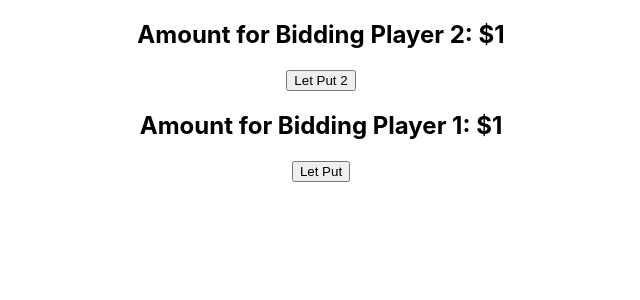
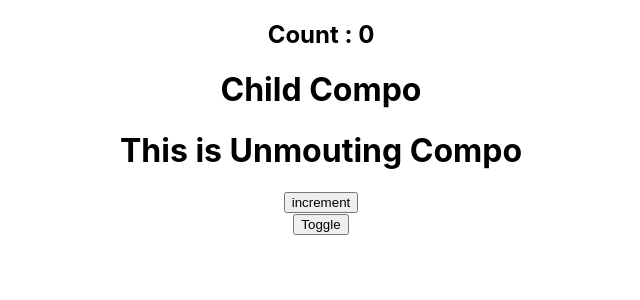
Before and after one commit to ErShubham2908/React-Interview-EA25, a React (Create React App) app: page / in a window 1280 px wide. Shown: the top 300 px of the page, without its empty margins (319-959 px from the left). Built offline with nearby package versions, Linux system fonts and the light colour scheme.

Commit message:
Day - 5 Q-2

```diff
--- a/src/App.js
+++ b/src/App.js
@@ -15,6 +15,7 @@ import UseRefCompo from './Day 3/Hooks/UseRefCompo';
 import UseReducerCompo from './Day 3/Hooks/UseReducerCompo';
 import Opponent2 from './Day 5/HOC/Oppeoent2';
 import Opponent1 from './Day 5/HOC/Opponent1';
+import ClassCompo from './Day 5/LifeCycle/ClassCompo';
 
 function App() {
   const [data, setData] = useState('Hi....')
@@ -35,8 +36,9 @@ function App() {
       {/* <Parent /> */}
       {/* <UseRefCompo /> */}
       {/* <UseReducerCompo /> */}
-      <Opponent2 />
-      <Opponent1 />
+      {/* <Opponent2 /> */}
+      {/* <Opponent1 /> */}
+      <ClassCompo />
     </div>
   );
 }
--- a/src/Day 5/HOC/HOC.js
+++ b/src/Day 5/HOC/HOC.js
@@ -9,7 +9,7 @@ const HOC = (BiddingData) => {
         }
 
         const handleAuction1 = () => {
-            setAuction(auction * val);
+            setAuction(auction * 3);
         }
         return (
             <BiddingData auction = {auction}  handleAuction =  {handleAuction} handleAuction1 ={handleAuction1} />
--- /dev/null
+++ b/src/Day 5/LifeCycle/Child.js
@@ -0,0 +1,22 @@
+import React, { Component } from 'react'
+
+class Child extends Component {
+    componentDidUpdate (prevProps, prevState){
+        // console.log(prevProps.data);
+        // console.log(this.props.data);
+        if(prevProps.data !== this.props.data){
+            // 0 !== 1
+            console.log('State is Updated in Parent...');
+        }
+
+    }
+  render() {
+    return (
+      <>
+        <h1>Child Compo</h1>
+      </>
+    )
+  }
+}
+
+export default Child;
--- /dev/null
+++ b/src/Day 5/LifeCycle/ClassCompo.js
@@ -0,0 +1,47 @@
+import React, { Component } from 'react'
+import Child from './Child';
+
+class ClassCompo extends Component {
+    // Constructor
+    constructor(){
+        super();
+        console.log('1. This is constructor... ');
+        this.state = {
+            count : 0,
+            change : true
+        }
+    }
+
+    componentDidMount(){
+        console.log('3. This is componentDidMount...');
+    }
+
+  render() {
+    console.log('2. This is Render....');
+    return (
+      <>
+        <h2>Count : {this.state.count}</h2>
+        <Child data = {this.state.count} />
+        {this.state.change ? <UnmountData /> : ""}
+        <button onClick={() => this.setState({count: this.state.count + 1})} >increment</button> <br />
+        <button onClick={() => this.setState({change : !this.state.change})} >Toggle</button>
+      </>
+    )
+  }
+}
+
+export default ClassCompo;
+
+// unmounting Phase
+class UnmountData extends Component{
+    componentWillUnmount(){
+        alert('Component Remove from DOM....')
+    }
+    render(){
+        return(
+            <>
+                <h1>This is Unmouting Compo</h1>
+            </>
+        )
+    }
+}
```
Also changed, not shown: 1 other file (tests, documents, lock files or other folders).
